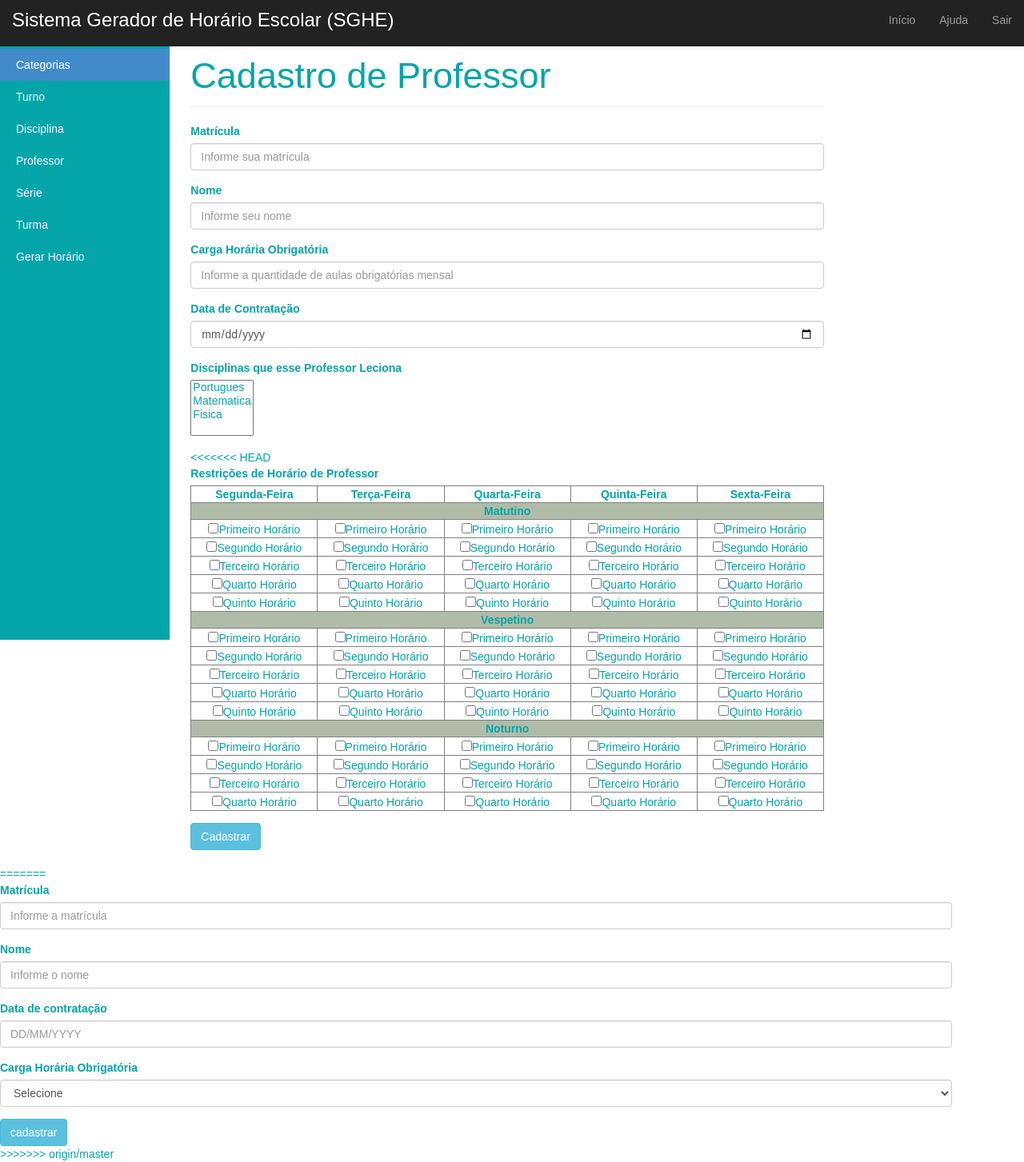
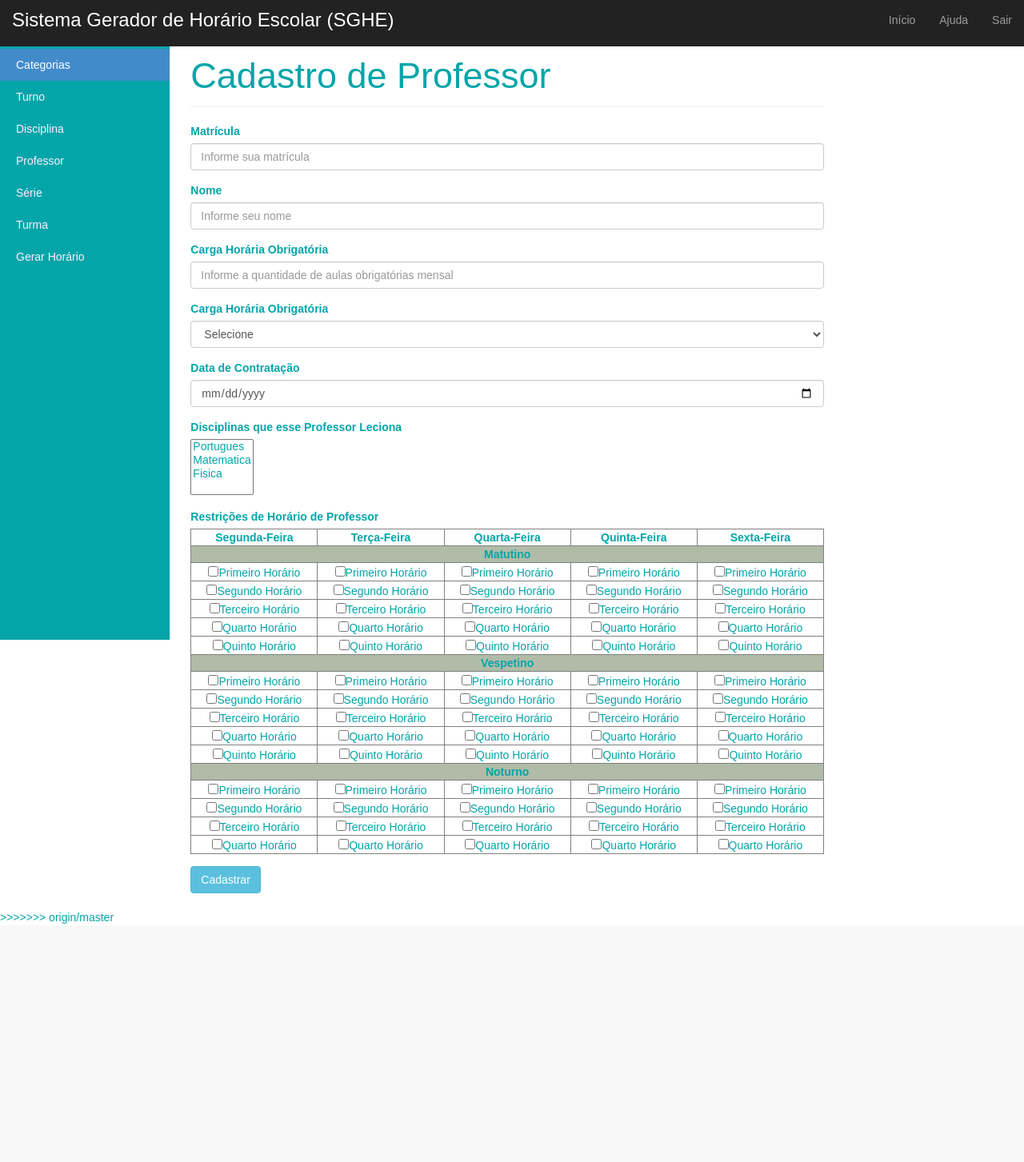
Before and after one commit to Juvenv/horario_escolar, a PHP site: page /cadastro_professor.php in a window 1280 px wide. Shown: the whole page at 80% size. After the commit the page ends 1155 px from the top, so only its background shows below. Run offline with PHP 8.4, Linux system fonts and the light colour scheme; some libraries are stand-ins or nearby versions.

Commit message:
Correção do Merge em Professor

```diff
--- a/cadastro_professor.php
+++ b/cadastro_professor.php
@@ -39,7 +74,6 @@
           </select>
           </div>
 
-<<<<<<< HEAD
           <div class="form-group">
           <label for="exampleInputPassword4">Restrições de Horário de Professor</label><br>
           <div style="text-align:center">
@@ -165,77 +199,6 @@
 	         <button type="submit" class="btn btn-info">Cadastrar</button>
   	   </form>
     </div>
-=======
-	 <form>
-
-	 <div class="form-group">
-		<label for="exampleInputEmail1">Matrícula</label>
-		<input type="text" class="form-control" id="matricula" placeholder="Informe a matrícula">
-	  </div>
-
-	 <div class="form-group">
-		<label for="exampleInputPassword1">Nome</label>
-		<input type="text" class="form-control" id="nome" placeholder="Informe o nome">
-	  </div>
-
-
-	  <div class="form-group">
-		<label for="exampleInputPassword1">Data de contratação</label>
-		<input class="form-control" id="date1" name="date1" placeholder="DD/MM/YYYY" type="text"/>
-	  </div>
-
-	  <div class="form-group">
-	   <label for="exampleInputPassword1">Carga Horária Obrigatória</label>
-
-	  <select class="select form-control" id="select" name="select">
-
-	   <option >
-         Selecione
-        </option>
-
-	  <option value="10">
-         10 horas/mensal
-        </option>
-
-        <option value="15">
-         15 horas/mensal
-	   </option>
-
-        <option value="20">
-         20 horas/mensal
-        </option>
-
-		 <option value="30">
-         30 horas/mensal
-        </option>
-
-		 <option value="35">
-         35 horas/mensal
-        </option>
-
-		 <option value="40">
-         40 horas/mensal
-        </option>
-
-		 <option value="45">
-         45 horas/mensal
-        </option>
-
-		 <option value="50">
-         50 horas/mensal
-        </option>
-
-       </select>
-      </div>
-
-	  <button class="btn btn-info" name="submit" type="submit"> cadastrar </button>
-     </div>
-
-
-</div>
-</div>
-</div>
-</form>
 
 
    <!-- Bootstrap core JavaScript
```
Also changed, not shown: other parts of cadastro_professor.php (+35 -0 lines).
